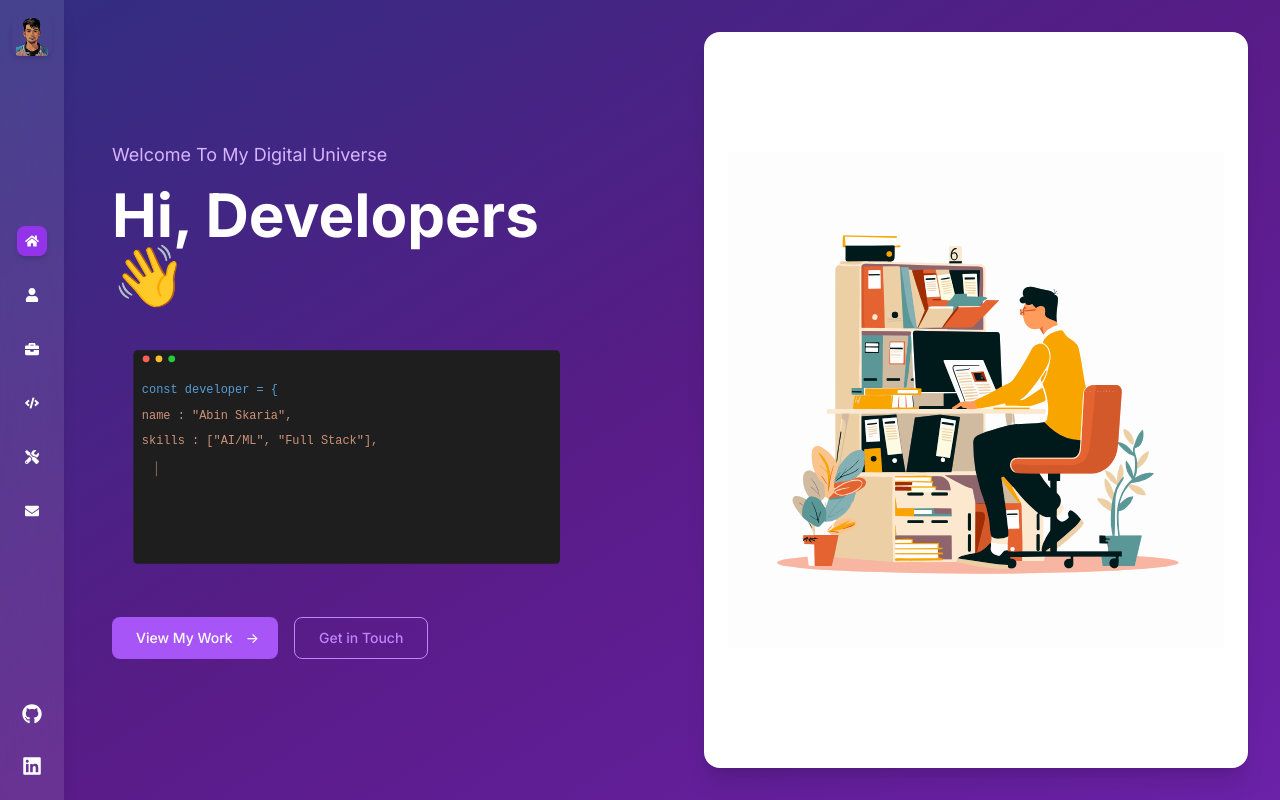
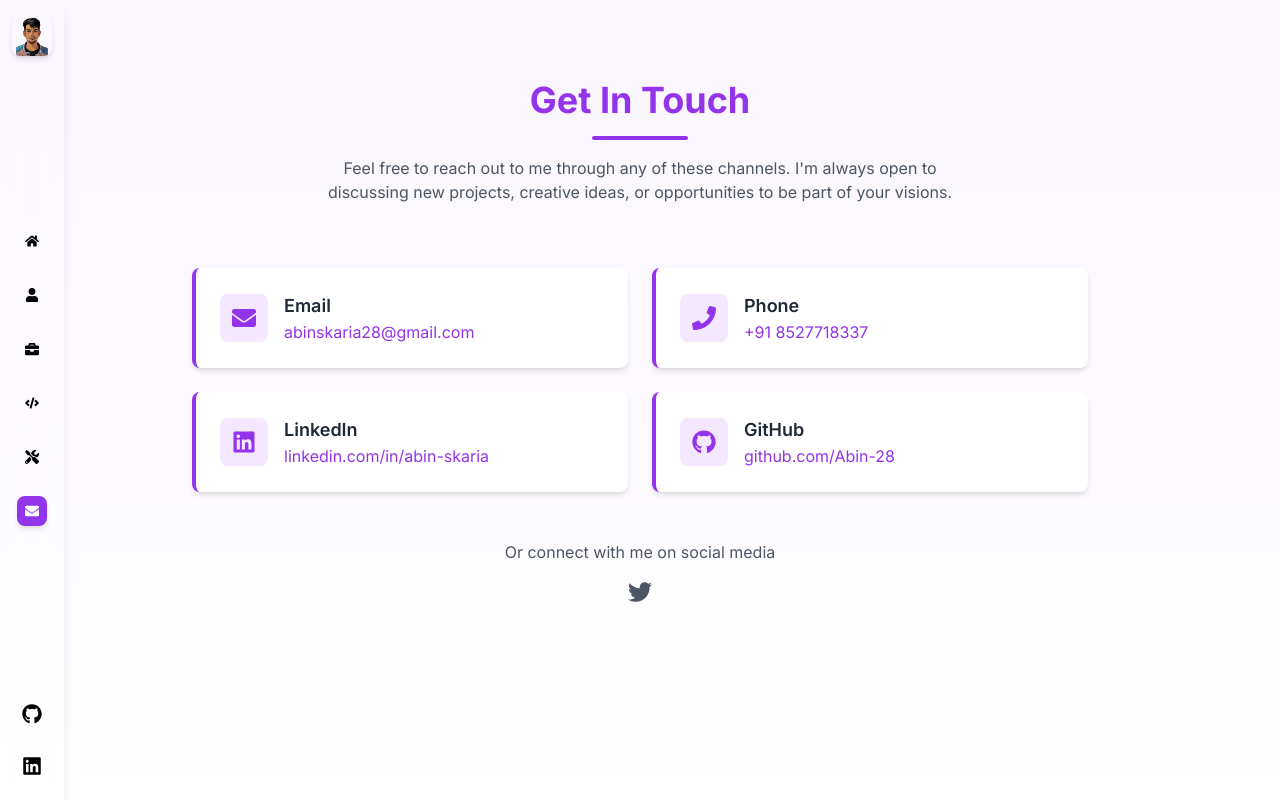
Before and after one commit to Abin-28/Portfolio, a React (Vite) app: page /contact in a window 1280 px wide. Built offline with nearby package versions, Linux system fonts and the light colour scheme.

Commit message:
Implement routing with react-router-dom, refactor App component for animated transitions, and update Navigation component for route-based navigation. Add react-router-dom dependency in package.json.

```diff
--- a/package.json
+++ b/package.json
@@ -14,6 +14,7 @@
     "react-icons": "^5.5.0",
     "react-intersection-observer": "^9.16.0",
     "react-pdf": "^9.2.1",
+    "react-router-dom": "^7.5.2",
     "web-vitals": "^4.2.4"
   },
   "scripts": {
--- a/src/App.jsx
+++ b/src/App.jsx
@@ -1,4 +1,5 @@
-import React, { useState } from 'react';
+import React, { useEffect, useState } from 'react';
+import { BrowserRouter as Router, Routes, Route, useLocation } from 'react-router-dom';
 import { motion, AnimatePresence } from 'framer-motion';
 import Navigation from '@/components/Navigation';
 import Hero from '@/components/Hero';
@@ -10,37 +11,47 @@ import Contact from '@/components/Contact';
 import TransitionEffect from '@/components/subcomponents/TransitionEffect';
 import '@/App.css';
 
-function App() {
-  const [currentPage, setCurrentPage] = useState('home');
+function AnimatedRoutes() {
+  const location = useLocation();
+  const [showTransition, setShowTransition] = useState(true);
 
-  const pages = {
-    home: <Hero setCurrentPage={setCurrentPage} />,
-    about: <About />,
-    experience: <Experience />,
-    projects: <Projects />,
-    skills: <Skills />,
-    contact: <Contact />
-  };
+  useEffect(() => {
+    // Match the total duration of TransitionEffect (0.8s base + 0.4s delay)
+    const timer = setTimeout(() => {
+      setShowTransition(false);
+    }, 1200);
+
+    return () => clearTimeout(timer);
+  }, []);
 
   return (
-    <AnimatePresence mode='wait'>
+    <>
+      <AnimatePresence mode='wait'>
+        {showTransition && <TransitionEffect />}
+      </AnimatePresence>
+
+      <main className="min-h-screen">
+        <Routes location={location} key={location.pathname}>
+          <Route path="/" element={<Hero />} />
+          <Route path="/about" element={<About />} />
+          <Route path="/experience" element={<Experience />} />
+          <Route path="/projects" element={<Projects />} />
+          <Route path="/skills" element={<Skills />} />
+          <Route path="/contact" element={<Contact />} />
+        </Routes>
+      </main>
+    </>
+  );
+}
+
+function App() {
+  return (
+    <Router>
       <div className="app bg-gray-50">
-        <TransitionEffect />
-        <Navigation currentPage={currentPage} setCurrentPage={setCurrentPage} />
-
-        <motion.main
-          key={currentPage}
-          initial={{ opacity: 0, y: 20 }}
-          animate={{ opacity: 1, y: 0 }}
-          exit={{ opacity: 0, y: -20 }}
-          transition={{ duration: 0.5 }}
-          className="min-h-screen"
-        >
-          {pages[currentPage]}
-        </motion.main>
-
+        <Navigation />
+        <AnimatedRoutes />
       </div>
-    </AnimatePresence>
+    </Router>
   );
 }
 
--- a/src/components/Navigation.jsx
+++ b/src/components/Navigation.jsx
@@ -1,19 +1,23 @@
 import React, { useState } from 'react';
+import { Link, useLocation } from 'react-router-dom';
 import { motion } from 'framer-motion';
 import { FaGithub, FaLinkedin, FaHome, FaUser, FaBriefcase, FaCode, FaTools, FaEnvelope } from 'react-icons/fa';
 import PDFViewer from '@/components/subcomponents/PDFViewer';
 
-const Navigation = ({ currentPage, setCurrentPage }) => {
+const Navigation = () => {
   const [showPDF, setShowPDF] = useState(false);
+  const location = useLocation();
 
   const navItems = [
-    { id: 'home', label: 'Home', icon: FaHome },
-    { id: 'about', label: 'About', icon: FaUser },
-    { id: 'experience', label: 'Experience', icon: FaBriefcase },
-    { id: 'projects', label: 'Projects', icon: FaCode },
-    { id: 'skills', label: 'Skills', icon: FaTools },
-    { id: 'contact', label: 'Contact', icon: FaEnvelope }
+    { id: '/', label: 'Home', icon: FaHome },
+    { id: '/about', label: 'About', icon: FaUser },
+    { id: '/experience', label: 'Experience', icon: FaBriefcase },
+    { id: '/projects', label: 'Projects', icon: FaCode },
+    { id: '/skills', label: 'Skills', icon: FaTools },
+    { id: '/contact', label: 'Contact', icon: FaEnvelope }
   ];
+
+  const isHome = location.pathname === '/';
 
   return (
     <>
@@ -40,16 +44,19 @@ const Navigation = ({ currentPage, setCurrentPage }) => {
         <div className="flex flex-col items-center space-y-6">
           {navItems.map((item) => {
             const Icon = item.icon;
+            const isActive = location.pathname === item.id;
             return (
+              <Link
+                key={item.id}
+                to={item.id}
+              >
                 <motion.button
-                key={item.id}
-                onClick={() => setCurrentPage(item.id)}
                   whileHover={{ scale: 1.1 }}
                   whileTap={{ scale: 0.9 }}
                   className={`p-2 rounded-lg transition-all duration-300 relative group flex flex-col items-center ${
-                  currentPage === item.id
+                    isActive
                       ? 'bg-purple-600 text-white shadow-md'
-                    : currentPage === 'home'
+                      : isHome
                         ? 'text-white hover:bg-purple-100 hover:text-purple-600'
                         : 'text-black hover:bg-purple-100 hover:text-purple-600'
                   }`}
@@ -59,6 +66,7 @@ const Navigation = ({ currentPage, setCurrentPage }) => {
                     {item.label}
                   </span>
                 </motion.button>
+              </Link>
             );
           })}
         </div>
@@ -71,7 +79,7 @@ const Navigation = ({ currentPage, setCurrentPage }) => {
             whileHover={{ scale: 1.1 }}
             whileTap={{ scale: 0.9 }}
             className={`p-2 rounded-lg transition-all duration-300 ${
-              currentPage === 'home'
+              isHome
                 ? 'text-white hover:bg-purple-100 hover:text-purple-600'
                 : 'text-black hover:bg-purple-100 hover:text-purple-600'
             }`}
@@ -85,7 +93,7 @@ const Navigation = ({ currentPage, setCurrentPage }) => {
             whileHover={{ scale: 1.1 }}
             whileTap={{ scale: 0.9 }}
             className={`p-2 rounded-lg transition-all duration-300 ${
-              currentPage === 'home'
+              isHome
                 ? 'text-white hover:bg-purple-100 hover:text-purple-600'
                 : 'text-black hover:bg-purple-100 hover:text-purple-600'
             }`}
--- a/src/index.jsx
+++ b/src/index.jsx
@@ -3,7 +3,6 @@ import ReactDOM from 'react-dom/client';
 import '@/index.css';
 import App from '@/App';
 import reportWebVitals from '@/reportWebVitals';
-import './App.css';
 
 const root = ReactDOM.createRoot(window.document.getElementById('root'));
 root.render(
```
Lines whose indentation alone changed are shown as unchanged.
